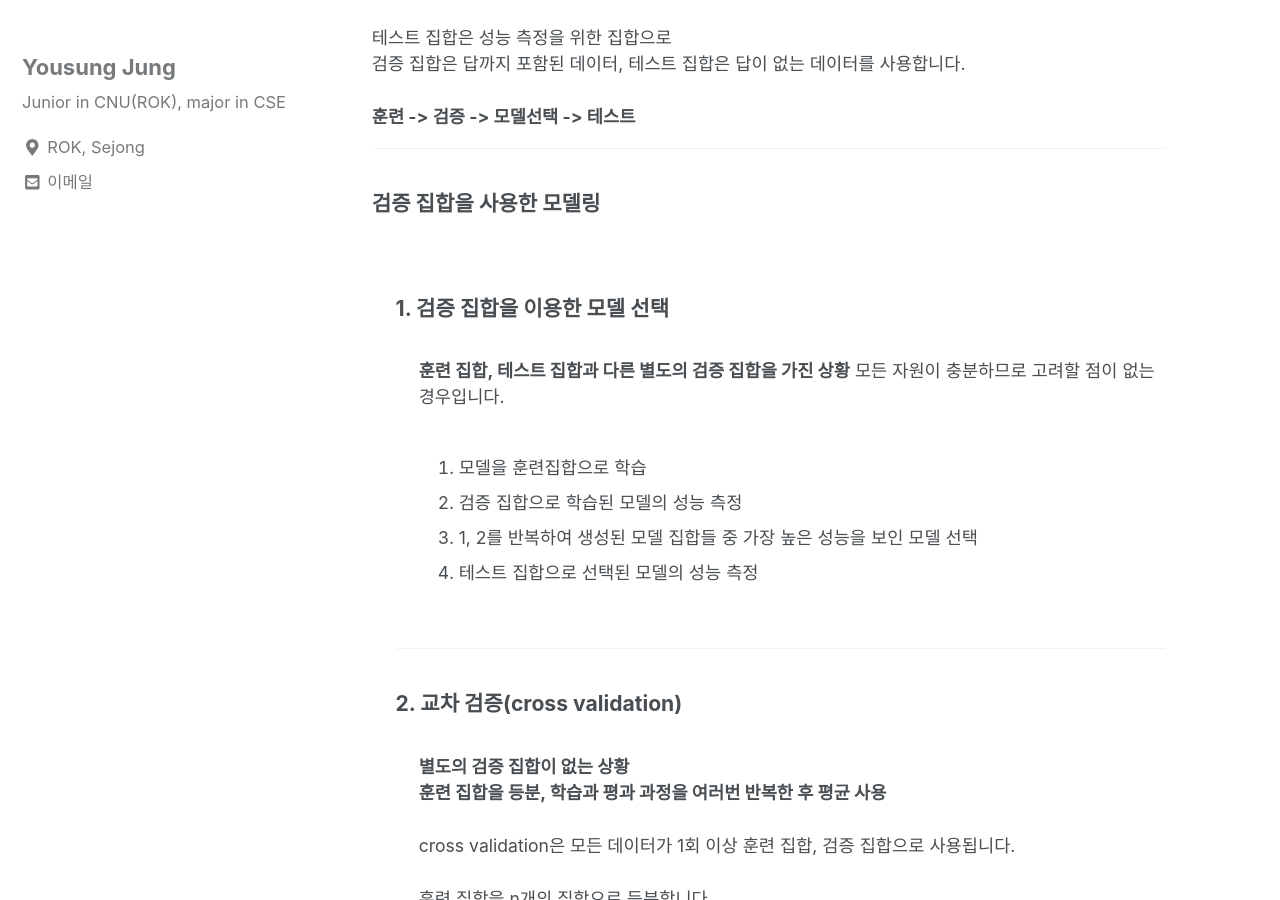
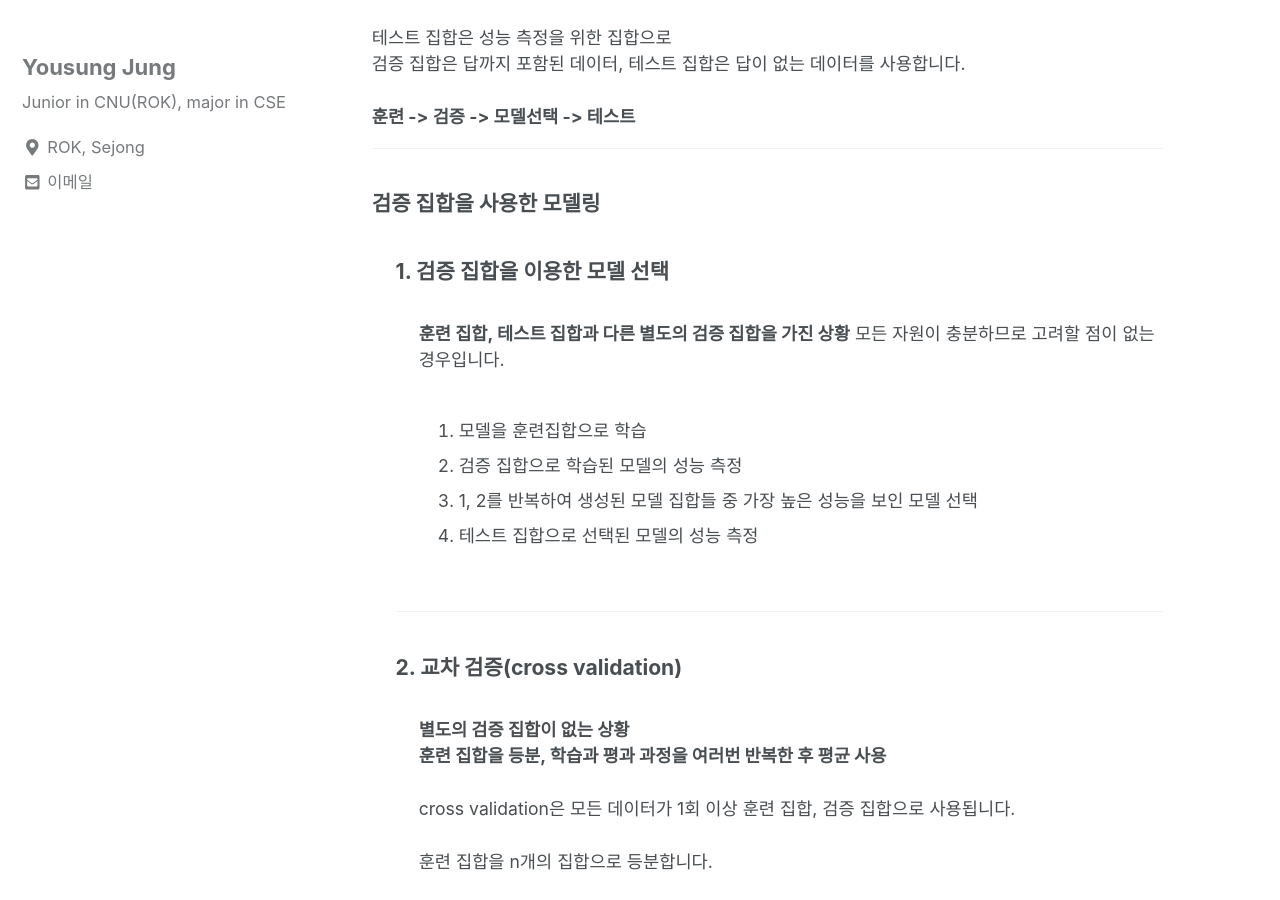
Before and after one commit to can019/can019.github.io, a Jekyll site: the page built from _posts/2020-08-18-MachineLearning-AI-1.md, in a window 1280 px wide and 900 px high, scrolled down 1935 px. Built offline with Jekyll 4.4.1, drawn with Linux system fonts in a browser that asks for light colours; nearby versions of some CDN libraries.

Commit message:
br 삭제

```diff
--- a/_posts/2020-08-18-MachineLearning-AI-1.md
+++ b/_posts/2020-08-18-MachineLearning-AI-1.md
@@ -75,9 +75,8 @@ categories: MachineLearning DataAnalyze
           <b>  훈련 -> 검증 -> 모델선택 -> 테스트 </b><br>
           <hr>
           <div>
-            <h3 style = "font-size :1.2em">검증 집합을 사용한 모델링</h3><br/>
+            <h3 style = "font-size :1.2em">검증 집합을 사용한 모델링</h3>
             <div style = "margin-left : 3%">
-
               <div>
                 <h3 style = "font-size :1.2em"> 1. 검증 집합을 이용한 모델 선택</h3><br/>
                 <div style = "margin-left : 3%">
```
